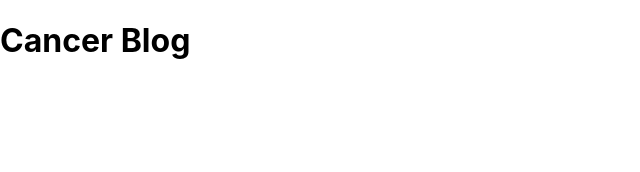
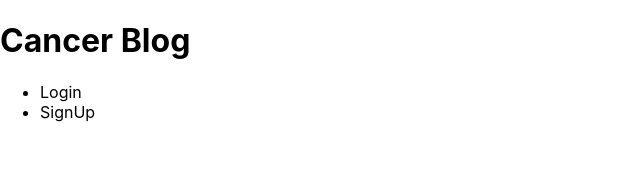
Before and after one commit to chris-15/Journey, a JavaScript app in the folder client/: page / in a window 1280 px wide. Shown: the top 172 px of the page, without its empty margins (0-640 px from the left). Built offline with nearby package versions, Linux system fonts and the light colour scheme; the HTML template or start-up script is replaced by a standard one.

Commit message:
installed needed packages and started to create the navbar

```diff
--- a/client/package.json
+++ b/client/package.json
@@ -6,8 +6,11 @@
     "@testing-library/jest-dom": "^5.16.5",
     "@testing-library/react": "^13.4.0",
     "@testing-library/user-event": "^13.5.0",
+    "graphql": "^16.6.0",
+    "jwt-decode": "^3.1.2",
     "react": "^18.2.0",
     "react-dom": "^18.2.0",
+    "react-router-dom": "^6.10.0",
     "react-scripts": "5.0.1",
     "web-vitals": "^2.1.4"
   },
--- a/client/src/App.js
+++ b/client/src/App.js
@@ -3,9 +3,8 @@ import Nav from "./components/Nav"
 function App() {
   return (
     <div className="App">
-      <Nav>
+      <Nav/>
 
-      </Nav>
     </div>
   );
 }
--- a/client/src/components/Nav/index.js
+++ b/client/src/components/Nav/index.js
@@ -5,6 +5,10 @@ const Nav = () => {
     return(
         <header>
             <h1>Cancer Blog</h1>
+            <ul>
+                <li>Login</li>
+                <li>SignUp</li>
+            </ul>
 
         </header>
     )
```
Also changed, not shown: 1 other file (tests, documents, lock files or other folders).
